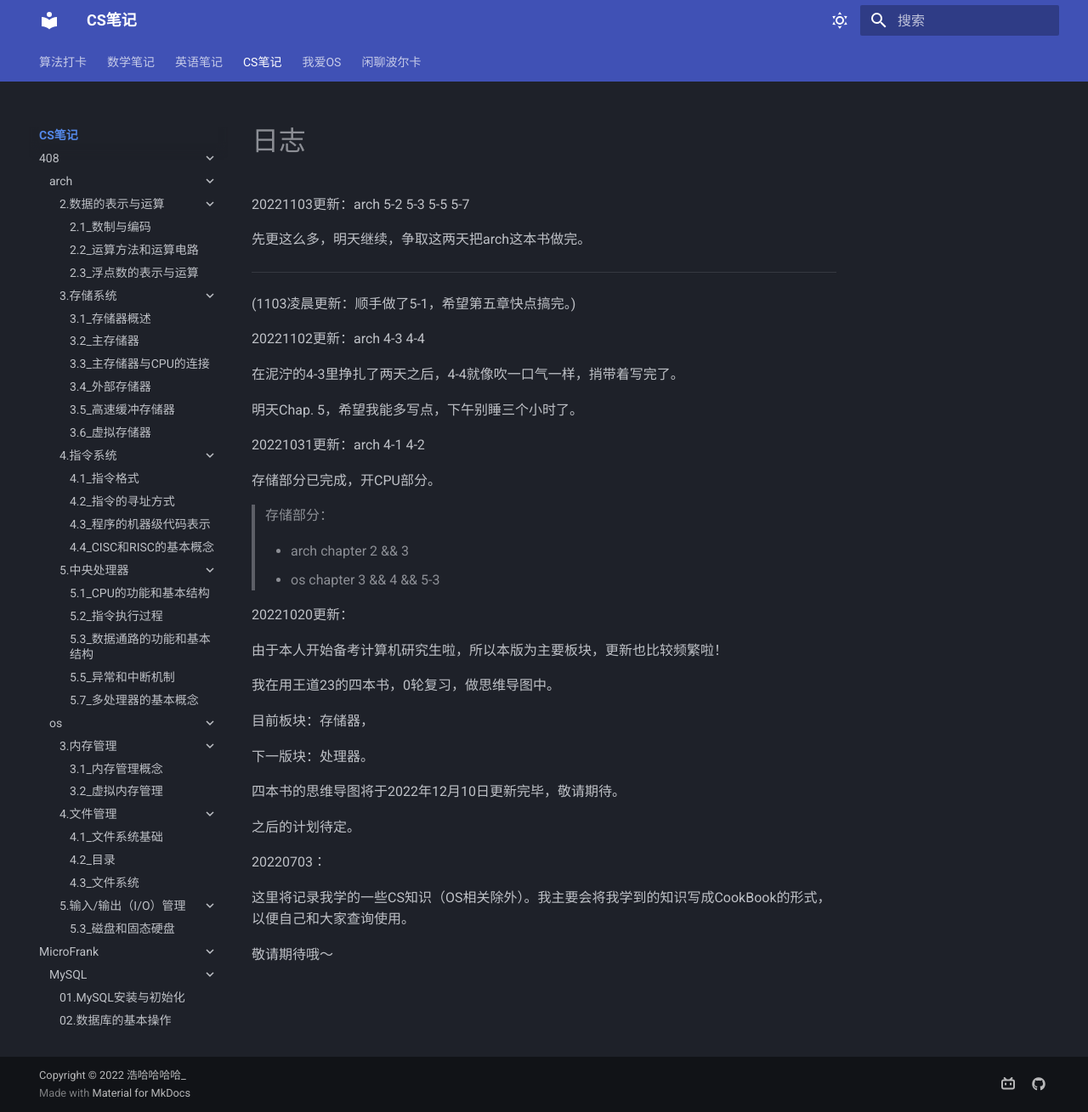
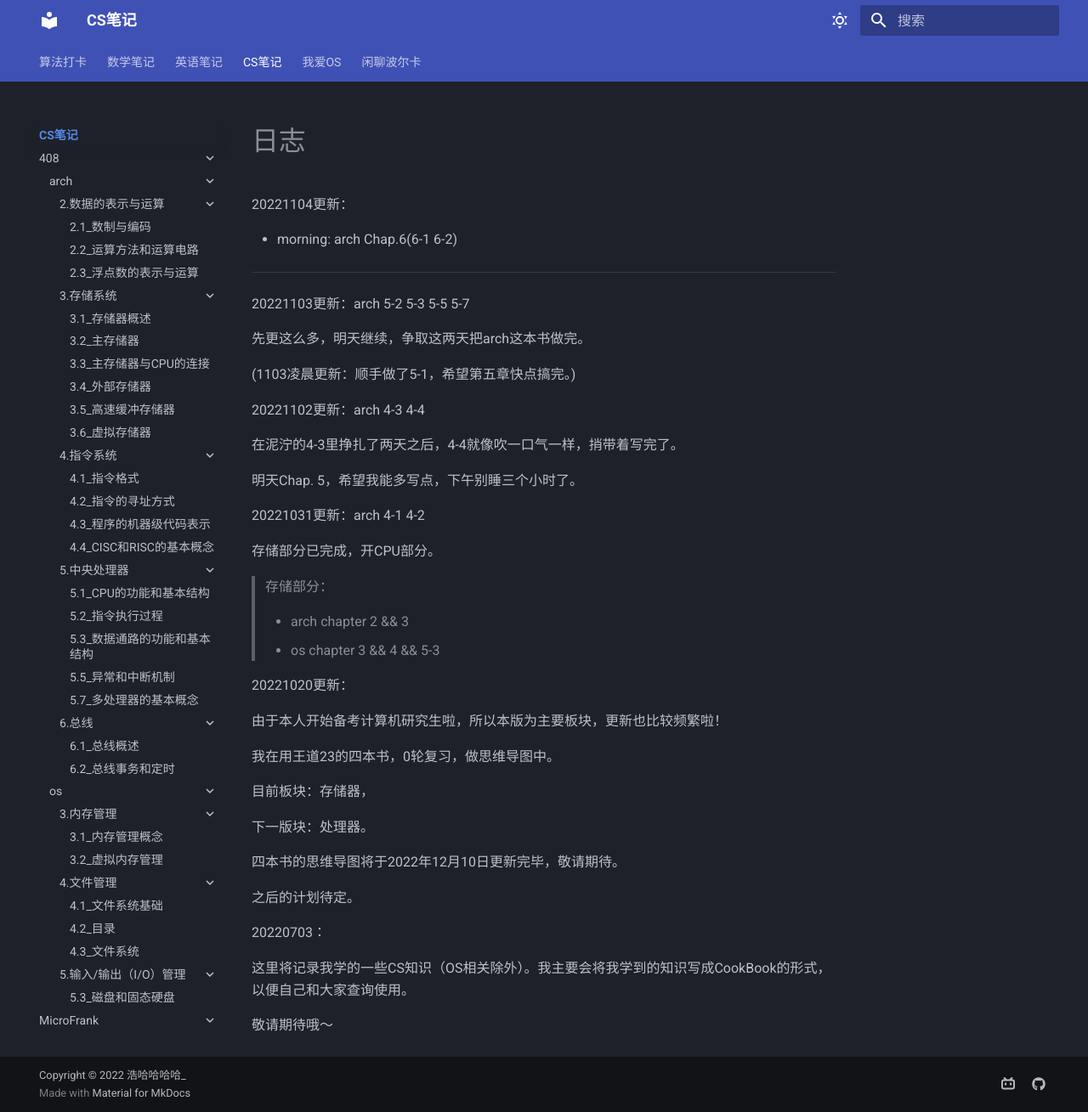
Before and after one commit to Haohahahaha/cs, an MkDocs documentation site: the page built from docs/index.md, in a window 1280 px wide and 1309 px high. Shown: the whole window at 85% size. Built offline with MkDocs 1.6.1 and Material for MkDocs 9.7.7, drawn with Linux system fonts in a browser that asks for light colours.

Commit message:
2022-11-04_11:33:21 update

```diff
--- /dev/null
+++ b/docs/408/arch/6-1.md
@@ -0,0 +1 @@
+![6-1](./pic/6-1.png)
--- /dev/null
+++ b/docs/408/arch/6-2.md
@@ -0,0 +1 @@
+![6-2](./pic/6-2.png)
--- a/docs/index.md
+++ b/docs/index.md
@@ -1,8 +1,14 @@
+20221104更新：
+
+- morning: arch Chap.6(6-1 6-2)
+
+---
+
 20221103更新：arch 5-2 5-3 5-5 5-7
 
 先更这么多，明天继续，争取这两天把arch这本书做完。
 
----
+
 
 (1103凌晨更新：顺手做了5-1，希望第五章快点搞完。)
 
@@ -12,6 +18,8 @@
 
 明天Chap. 5，希望我能多写点，下午别睡三个小时了。
 
+
+
 20221031更新：arch 4-1 4-2
 
 存储部分已完成，开CPU部分。
@@ -20,6 +28,8 @@
 >
 > - arch chapter 2 && 3
 > - os chapter 3 && 4 && 5-3
+
+
 
 20221020更新：
 
@@ -35,6 +45,8 @@
 
 之后的计划待定。
 
+
+
 20220703：
 
 这里将记录我学的一些CS知识（OS相关除外）。我主要会将我学到的知识写成CookBook的形式，以便自己和大家查询使用。
--- a/mkdocs.yml
+++ b/mkdocs.yml
@@ -61,9 +61,9 @@ nav:
           - 5.5_异常和中断机制: 408/arch/5-5.md
 #         - 5.6_指令流水线: 408/arch/5-6.md
           - 5.7_多处理器的基本概念: 408/arch/5-7.md
-#       - 6.总线:
-#         - 6.1_总线概述: 408/arch/6-1.md
-#         - 6.2_总线事务和定时: 408/arch/6-2.md
+        - 6.总线:
+          - 6.1_总线概述: 408/arch/6-1.md
+          - 6.2_总线事务和定时: 408/arch/6-2.md
 #       - 7.输入/输出系统:
 #         - 7.1_I/O系统基本概念: 408/arch/7-1.md
 #         - 7.2_I/O接口: 408/arch/7-2.md
```
Also changed, not shown: docs/408/arch/pic/6-2.png (added), 1 other file.
